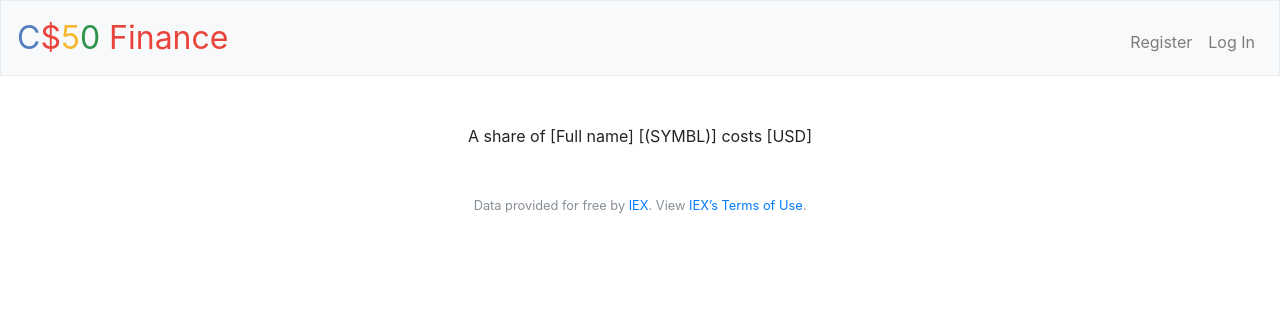
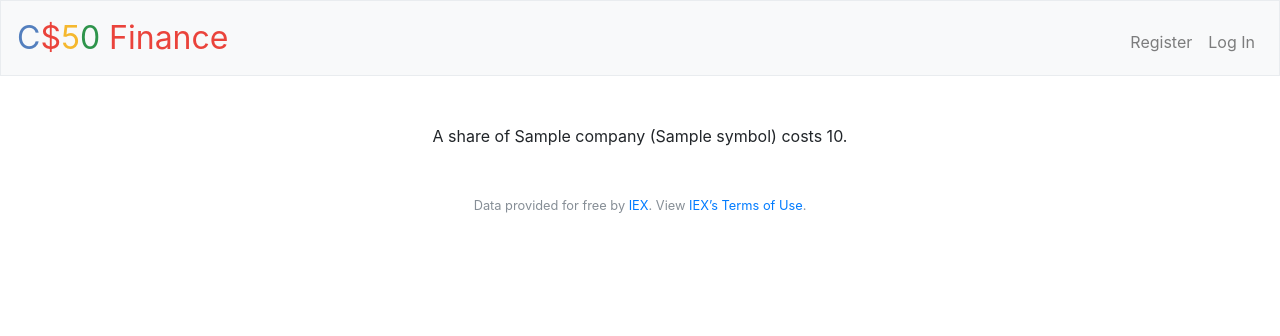
Before and after one commit to Emiton/cs50-pset7, a Flask app: template templates/quoted.html in a window 1280 px wide. Shown: the top 336 px of the page. Run offline with Flask 2, Linux system fonts and the light colour scheme; the template is opened without the code that fills it: most values are stand-ins (such as "Sample title", 1, 10 or a date in 2020); some libraries are stand-ins or nearby versions.

Commit message:
Small changes to quoted.html

```diff
--- a/templates/quoted.html
+++ b/templates/quoted.html
@@ -5,5 +5,5 @@
 {% endblock %}
 
 {% block main %}
-A share of [Full name] [(SYMBL)] costs [USD]
+A share of {{company}} ({{symbol}}) costs {{price}}.
 {% endblock %}
```
